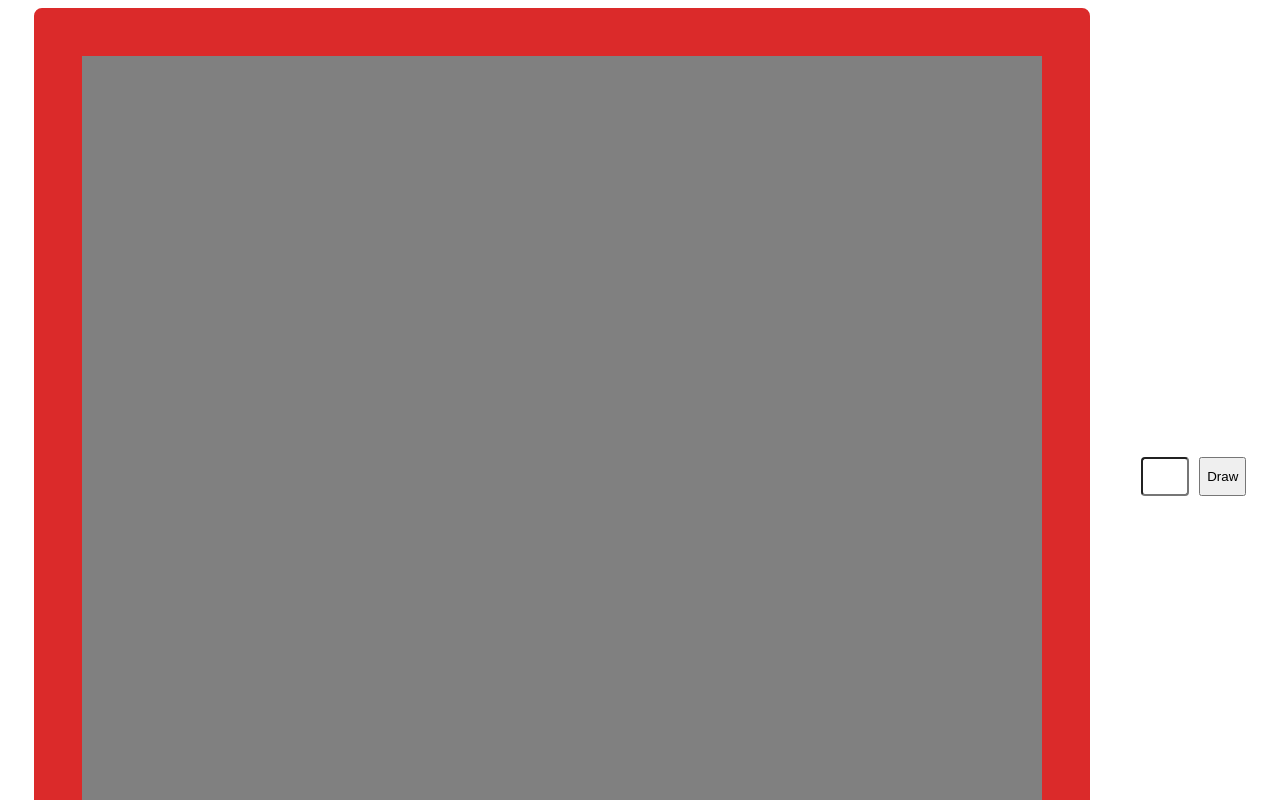
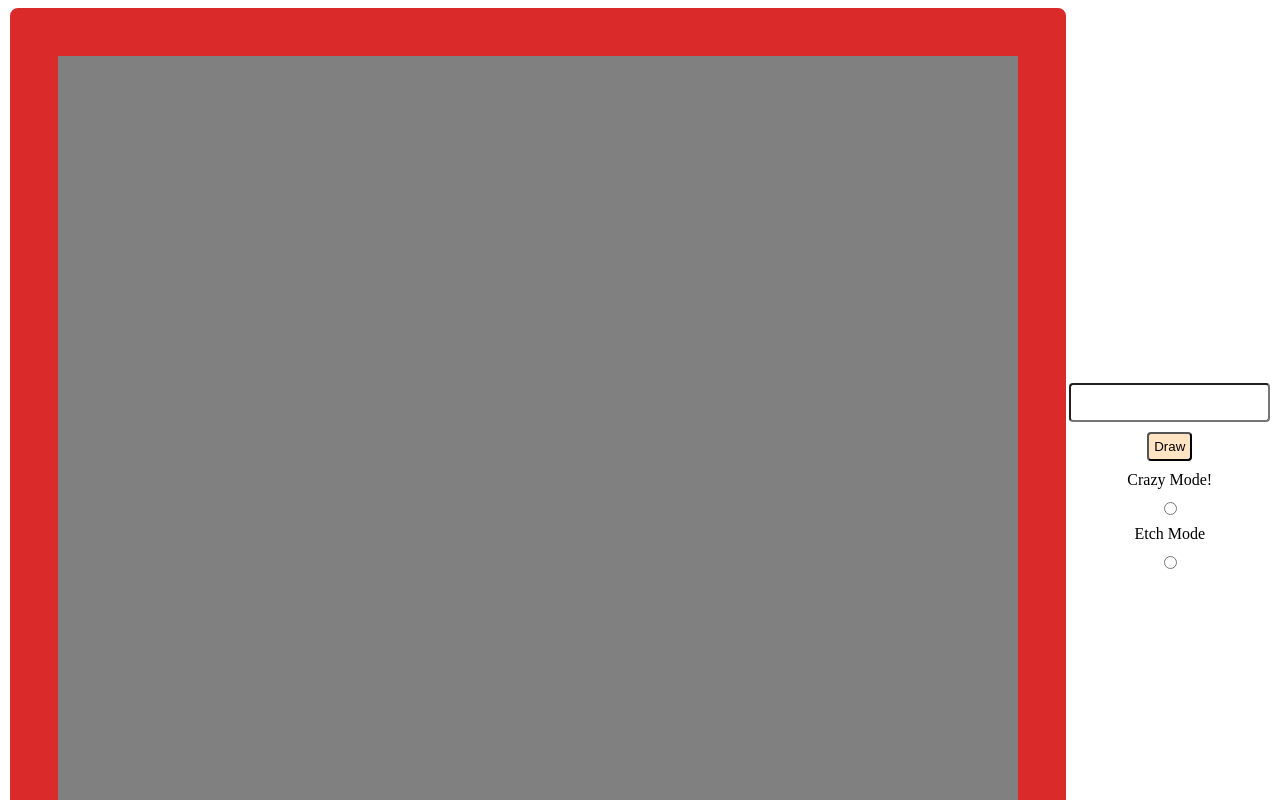
Before and after one commit to ccharlton2/odin-etch-a-sketch, a plain HTML site: page index.html in a window 1280 px wide. Shown: the top 800 px of the page. Drawn offline with Linux system fonts and the light colour scheme.

Commit message:
Add mode input fields

```diff
--- a/index.html
+++ b/index.html
@@ -13,6 +13,12 @@
     <div class="user-controls">
         <input class="grid-value" type="text">
         <button class="draw">Draw</button>
+
+        <label for="crazy-mode">Crazy Mode!</label>
+        <input type="radio" name="crazy-mode" id="crazy">
+
+        <label for="etch-mode">Etch Mode</label>
+        <input type="radio" name="etch-mode" id="etch">
     </div>
 </body>
 </html>
--- a/style.css
+++ b/style.css
@@ -23,15 +23,18 @@ body {
 
 .user-controls {
     display: flex;
+    flex-direction: column;
+    align-items: center;
     gap: 10px;
 }
 
 .draw {
-    flex-grow: 1;
+    padding: 5px;
+    background-color: bisque;
+    border-radius: 4px;
 }
 
 .grid-value {
     padding: 10px;
     border-radius: 4px;
-    width: 24px;
 }
```
